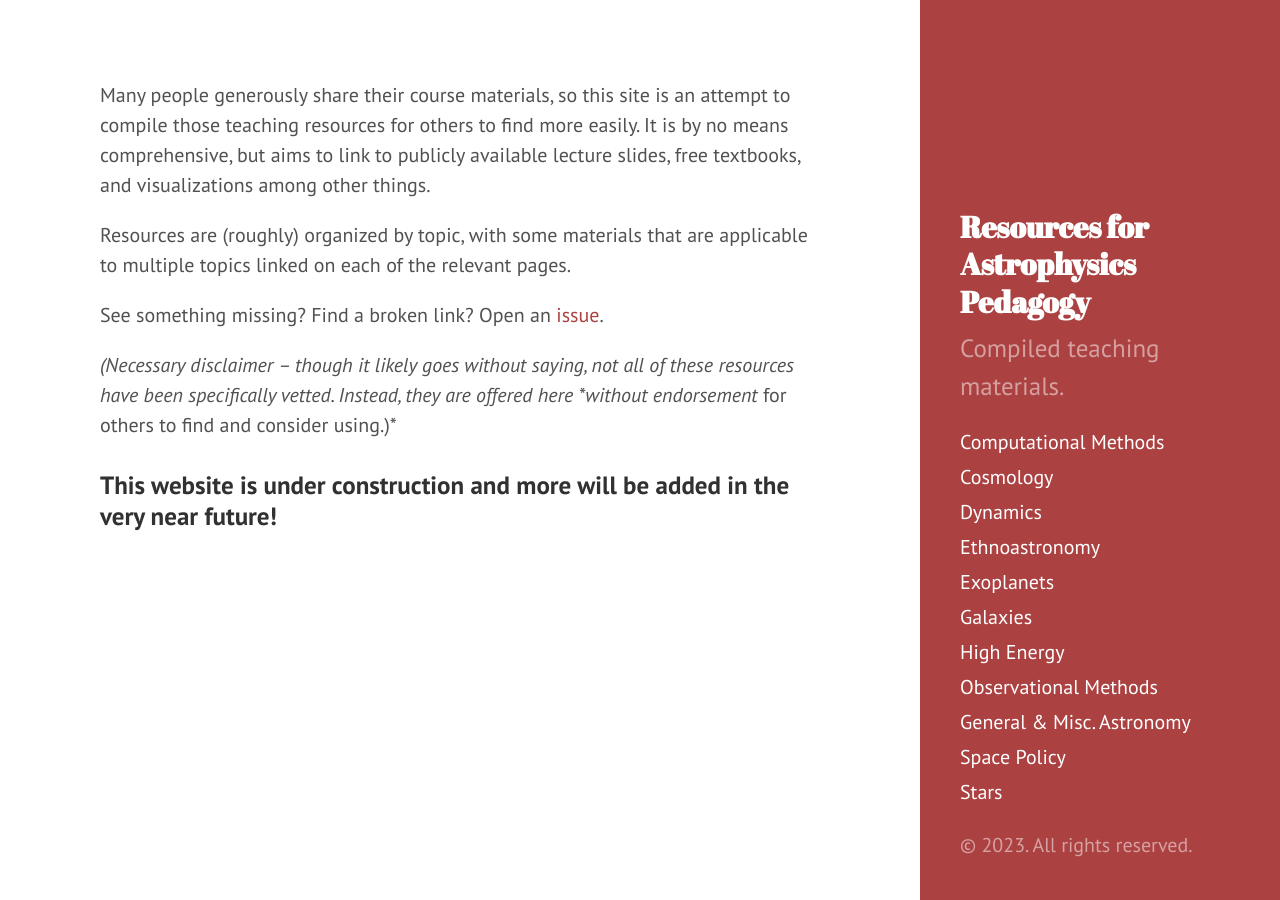
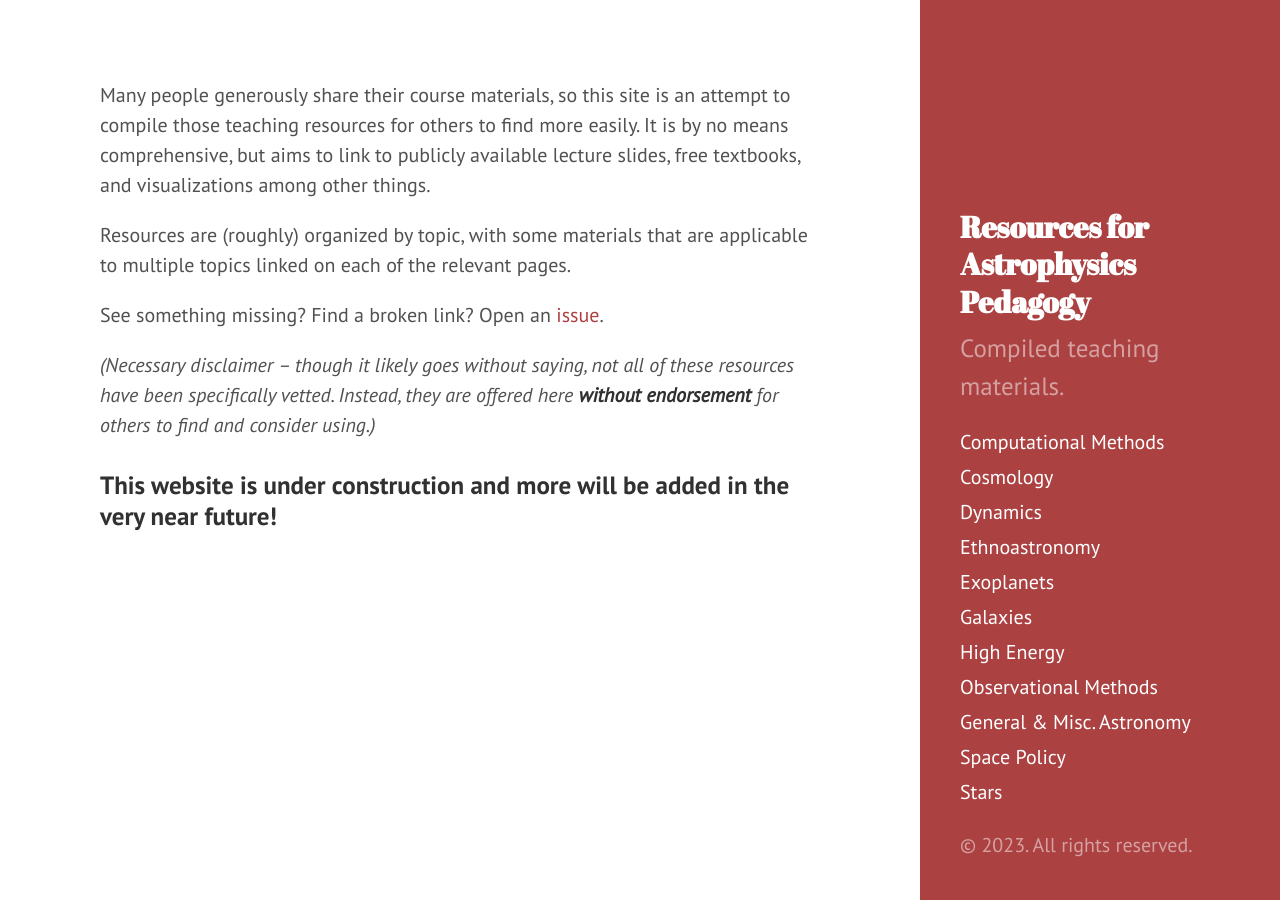
Before and after one commit to astroteaching/astroteaching.github.io, a Jekyll site: the page built from index.md, in a window 1280 px wide. Built offline with Jekyll 4.4.1, drawn with Linux system fonts in a browser that asks for light colours.

Commit message:
fix typos -- much content yet to add

```diff
--- a/index.md
+++ b/index.md
@@ -10,6 +10,6 @@ Resources are (roughly) organized by topic, with some materials that are applica
 
 See something missing? Find a broken link? Open an [issue](https://github.com/astroteaching/astroteaching.github.io/issues).
 
-*(Necessary disclaimer -- though it likely goes without saying, not all of these resources have been specifically vetted. Instead, they are offered here *without endorsement* for others to find and consider using.)*
+_(Necessary disclaimer -- though it likely goes without saying, not all of these resources have been specifically vetted. Instead, they are offered here **without endorsement** for others to find and consider using.)_
 
 ### This website is under construction and more will be added in the very near future!
```
Also changed, not shown: highenergy.md (+1 -1 lines).
